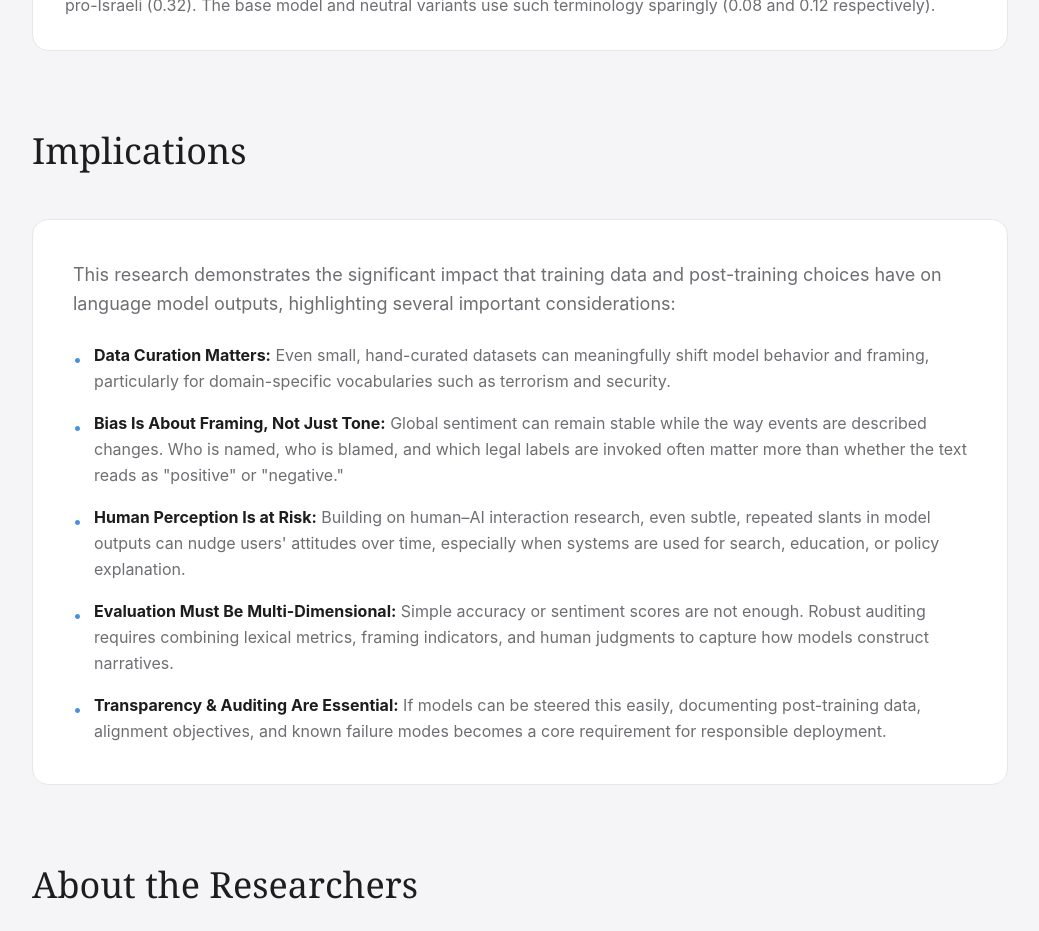
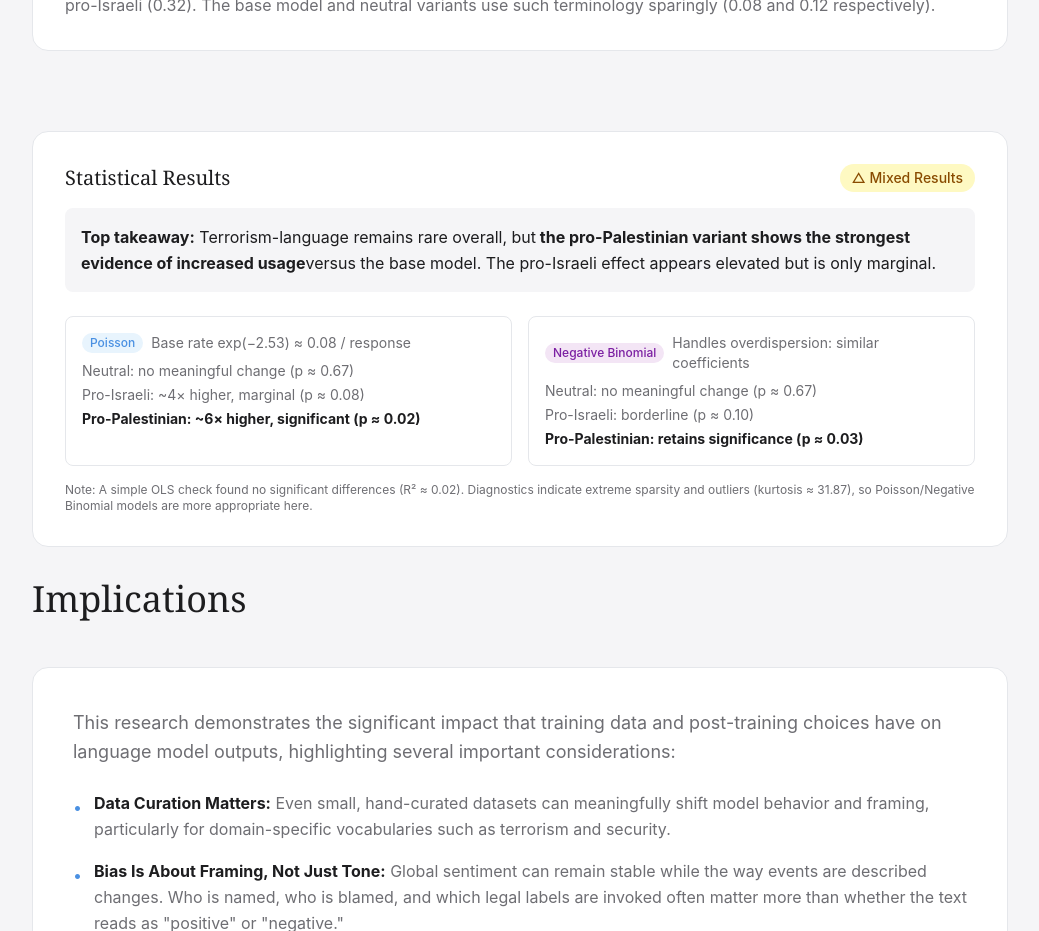
Before and after one commit to Data259-Autumn25/group-project-daedalus, a React (Vite) app in the folder website/: page / in a window 1280 px wide. Shown: the part 8680-9611 px from the top of the page, without its empty margins (120-1159 px from the left). Built offline with nearby package versions, Linux system fonts and the light colour scheme; no server answers.

Commit message:
added silly little bells and whistles about terrorism

```diff
--- a/website/src/components/FindingsPage.jsx
+++ b/website/src/components/FindingsPage.jsx
@@ -790,6 +790,76 @@ const FindingsPage = () => {
           </div>
         </section>
 
+          <div className="bg-white rounded-2xl border border-gray-200 p-8 mb-8">
+            {/* Header with status badge */}
+            <div className="flex items-center justify-between mb-4">
+              <h3 className="text-xl font-serif text-[#1d1d1f]">
+                Statistical Results
+              </h3>
+              <span className="inline-flex items-center px-3 py-1 rounded-full text-sm font-medium bg-yellow-100 text-yellow-800">
+                △ Mixed Results
+              </span>
+            </div>
+
+            {/* Top-level takeaway */}
+            <div className="p-4 bg-[#f5f5f7] rounded-lg">
+              <p className="text-[#1d1d1f] leading-relaxed">
+                <strong>Top takeaway:</strong> Terrorism-language remains rare overall, but
+                <strong> the pro-Palestinian variant shows the strongest evidence of increased usage</strong>
+                versus the base model. The pro-Israeli effect appears elevated but is only marginal.
+              </p>
+            </div>
+
+            {/* Compact model snapshots */}
+            <div className="grid md:grid-cols-2 gap-4 mt-6">
+              <div className="p-4 bg-white border border-gray-200 rounded-lg">
+                <div className="flex items-center gap-2 mb-2">
+                  <span className="inline-flex items-center px-2 py-0.5 rounded-full text-xs font-medium bg-[#E8F4FD] text-[#4A90E2] whitespace-nowrap">
+                    Poisson
+                  </span>
+                  <span className="text-sm text-[#6e6e73]">
+                    Base rate exp(−2.53) ≈ 0.08 / response
+                  </span>
+                </div>
+                <ul className="text-sm text-[#6e6e73] space-y-1">
+                  <li>Neutral: no meaningful change (p ≈ 0.67)</li>
+                  <li>Pro-Israeli: ~4× higher, marginal (p ≈ 0.08)</li>
+                  <li>
+                    <strong className="text-[#1d1d1f]">
+                      Pro-Palestinian: ~6× higher, significant (p ≈ 0.02)
+                    </strong>
+                  </li>
+                </ul>
+              </div>
+
+              <div className="p-4 bg-white border border-gray-200 rounded-lg">
+                <div className="flex items-center gap-2 mb-2">
+                  <span className="inline-flex items-center px-2 py-0.5 rounded-full text-xs font-medium bg-[#F3E5F5] text-[#7B1FA2] whitespace-nowrap">
+                    Negative Binomial
+                  </span>
+                  <span className="text-sm text-[#6e6e73]">
+                    Handles overdispersion: similar coefficients
+                  </span>
+                </div>
+                <ul className="text-sm text-[#6e6e73] space-y-1">
+                  <li>Neutral: no meaningful change (p ≈ 0.67)</li>
+                  <li>Pro-Israeli: borderline (p ≈ 0.10)</li>
+                  <li>
+                    <strong className="text-[#1d1d1f]">
+                      Pro-Palestinian: retains significance (p ≈ 0.03)
+                    </strong>
+                  </li>
+                </ul>
+              </div>
+            </div>
+
+            {/* Minimal caveat */}
+            <p className="text-xs text-[#6e6e73] mt-4">
+              Note: A simple OLS check found no significant differences (R² ≈ 0.02).
+              Diagnostics indicate extreme sparsity and outliers (kurtosis ≈ 31.87), so
+              Poisson/Negative Binomial models are more appropriate here.
+            </p>
+          </div>
         {/* Implications */}
         <section className="mb-20">
           <h2 className="text-4xl font-serif text-[#1d1d1f] mb-12">Implications</h2>
```
Also changed, not shown: 1 other file (tests, documents, lock files or other folders).
